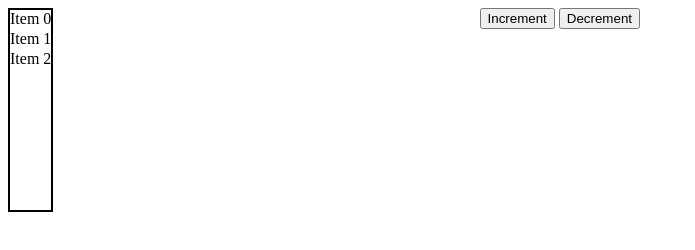
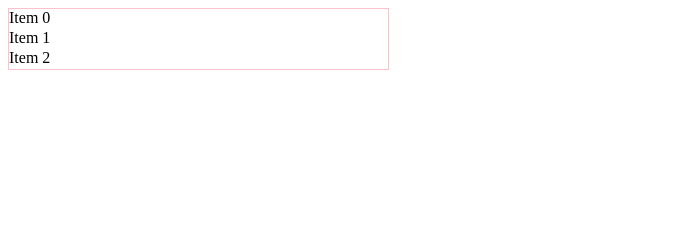
Before and after one commit to nastiakarpova/virtual-scroll, a plain HTML site: page index.html in a window 1280 px wide. Shown: the whole page, without its empty margins (0-695 px from the left). Drawn offline with nearby package versions, Linux system fonts and the light colour scheme.

Commit message:
Scroll items with the scroll event

```diff
--- a/index.html
+++ b/index.html
@@ -1,4 +1,3 @@
-
 <!DOCTYPE html>
 <html lang="en">
 <head>
@@ -8,50 +7,51 @@
 </head>
 
 <style>
-    #wrapper {
+    #viewport {
         display: flex;
-        height: 100px;
-        width: 50%;
-        /* overflow: scroll; */
+        height: 60px;
+        width: 30%;
+        overflow: hidden;
         justify-content: space-between;
+        border: 1px solid pink;
     }
 
-    #list-items {
-        /* border: 2px solid salmon; */
-        /* overflow: hidden; */
+    #list-container {
+        overflow: scroll;
+        width: 100%;
     }
 </style>
 <body>
     <script src="https://cdnjs.cloudflare.com/ajax/libs/ramda/0.29.0/ramda.min.js"></script>
 
-    <div id="wrapper">
-        <div id="list-items"></div>
-        <div>
-            <button onclick="increment()">Increment</button>
-            <button onclick="decrement()">Decrement</button>
-        </div>
+    <div id="viewport">
+        <div id="list-container"></div>
     </div>
 
 
     <script>
-        const totalItemsCount = 10;
-        const shownItemsCount = 3;
         let count = 0;
 
         const items = ["Item 0", "Item 1", "Item 2", "Item 3",
-        "Item 4", "Item 5", "Item 6", "Item 7", "Item 8", "Item 9"]
+        "Item 4", "Item 5", "Item 6", "Item 7", "Item 8", "Item 9"];
+
+        const totalItemsCount = R.length(items);
+        const shownItemsCount = 3;
+
+        const listElement = document.getElementById("list-container");
+        listElement.addEventListener("scroll", scrollEventHandler);
+
+        function scrollEventHandler(event) {
+            const scrollTop = listElement.scrollTop;
+            moveItems(scrollTop);
+        }
 
         const rowHeight = 20;
-        const totalListHeight = rowHeight * R.length(items)
+        const totalListHeight = rowHeight * totalItemsCount;
 
-        function increment() {
-            (count <= 10) ? count++ : count;
-            count = R.min(R.length(items) - shownItemsCount, count);
-            renderList();
-        }
-
-        function decrement() {
-            (count >= 0) ? count-- : count;
+        function moveItems(scrollTop) {
+            count = Math.floor(scrollTop / rowHeight);
+            count = R.min(totalItemsCount - shownItemsCount, count);
             count = R.max(0, count);
             renderList();
         }
@@ -62,12 +62,12 @@
             const visibleItems = R.pipe(
                 R.slice(count, count + shownItemsCount),
                 R.map((x) => `<div style="height: ${rowHeight}px;
-                transform: translateY(${offsetY}px">${x}</div>`)
+                transform: translateY(${offsetY}px)">${x}</div>`)
             )(items)
 
-            document.getElementById("list-items").innerHTML = `
-            <div style="height: ${totalListHeight}px; border:2px solid black">
-                ${visibleItems.join("")}
+            document.getElementById("list-container").innerHTML = `
+            <div style="height: ${totalListHeight}px;">
+            ${R.join("", visibleItems)}
             </div>`;
         }
 
```
